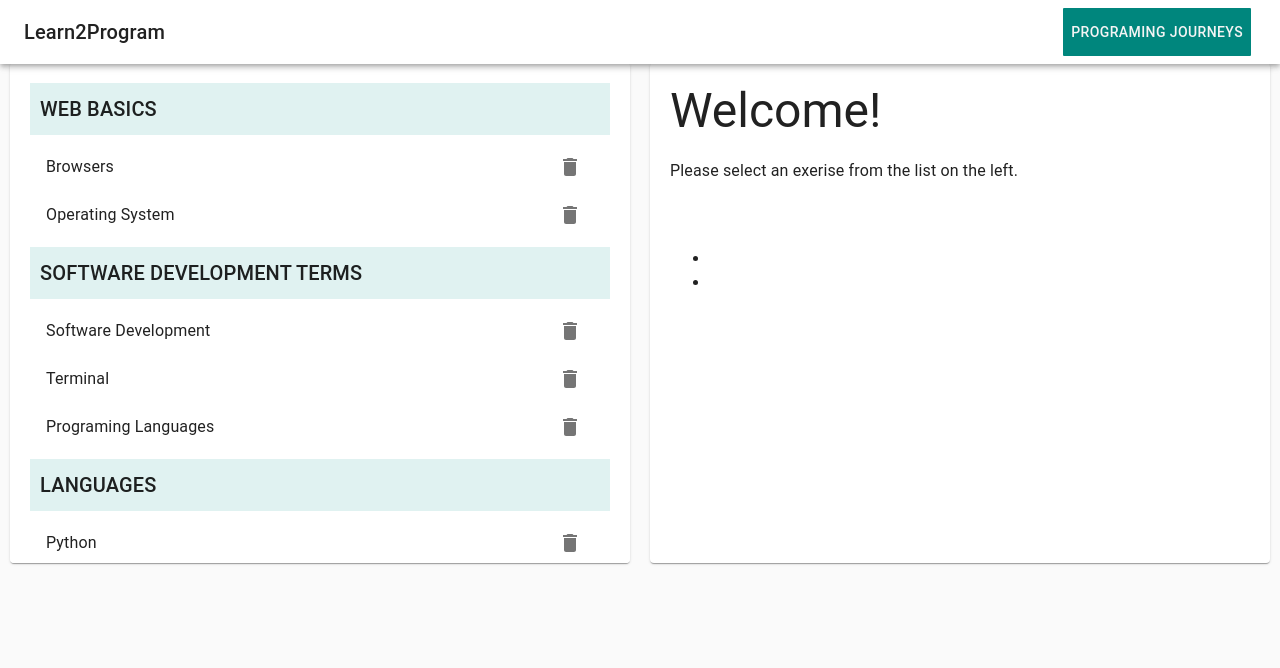
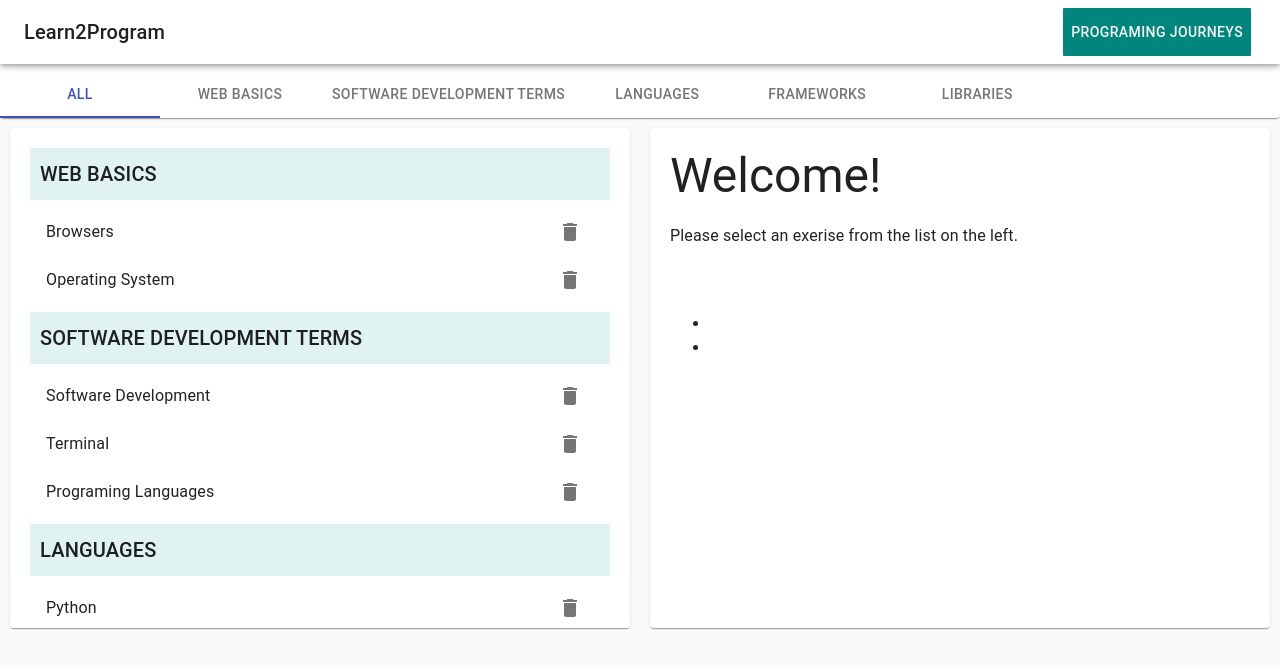
Before and after one commit to kristina-arezina/terms-2-program, a React (Create React App) app: page / in a window 1280 px wide. Shown: the top 668 px of the page. Built offline with nearby package versions, Linux system fonts and the light colour scheme; grey boxes are pictures that could not be loaded.

Commit message:
made nav bar and footer nice

```diff
--- a/src/components/Layout/Footer.js
+++ b/src/components/Layout/Footer.js
@@ -6,12 +6,12 @@ import Tab from '@material-ui/core/Tab';
 export default ({muscles, category, onSelect}) =>{
     const index = category
 ? muscles.findIndex(group => group === category) +1
-        : 0
+        : 0;
 
 const onIndexSelect = (e, index) =>
-    onSelect(index === 0 ? "" : muscles[index-1])
+    onSelect(index === 0 ? "" : muscles[index-1]);
 
-return <Paper >
+return<Paper style={{paddingTop:65}}>
             <Tabs
                 value={index}
                 onChange={onIndexSelect}
```
